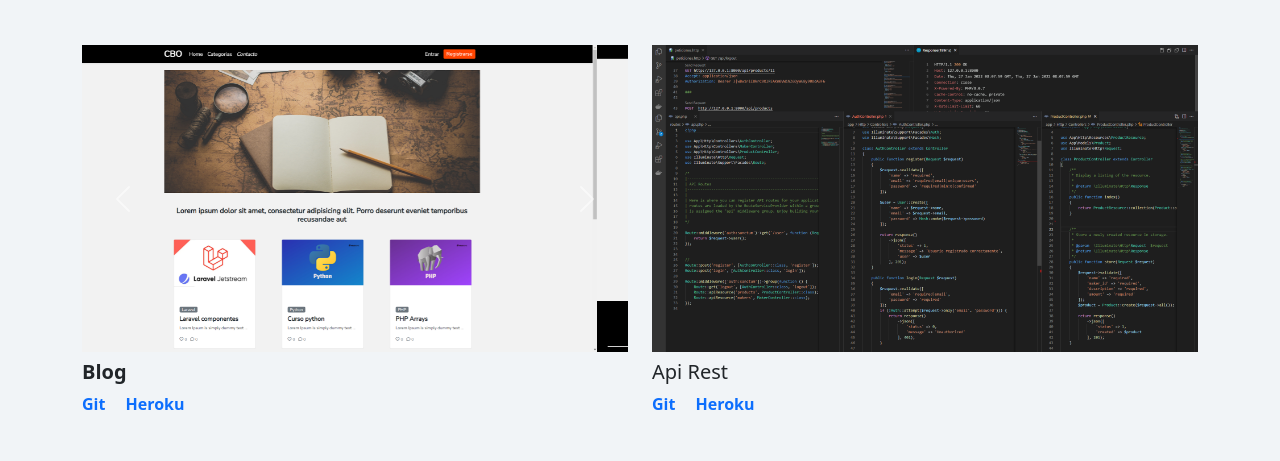
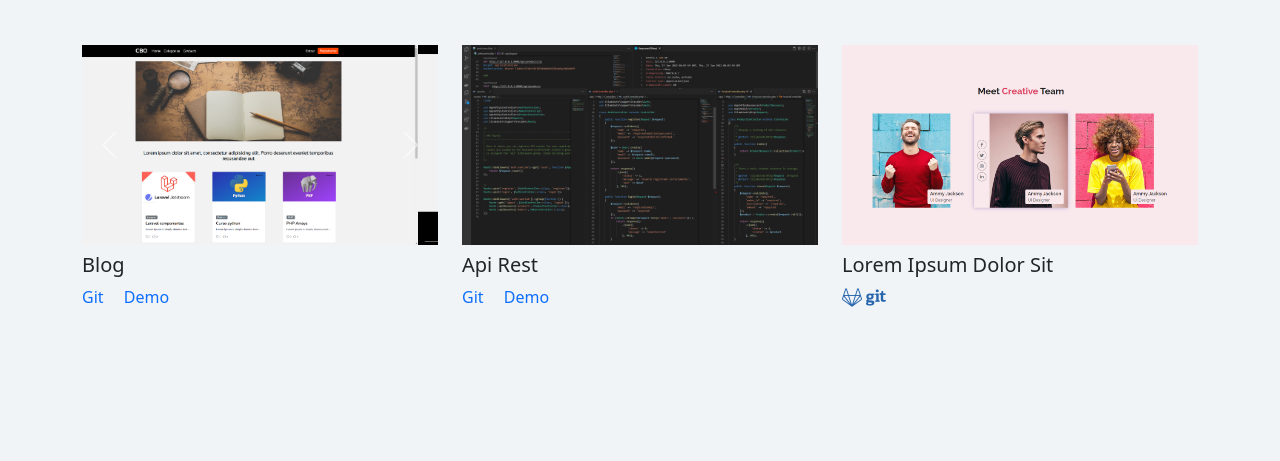
Before and after one commit to carlosbernuyobregon/portfolio, a plain HTML site: page index.html in a window 1280 px wide. Shown: the part 1691-2152 px from the top of the page. Drawn offline with nearby package versions, Linux system fonts and the light colour scheme.

Commit message:
portfolio cv

```diff
--- a/index.html
+++ b/index.html
@@ -78,10 +78,9 @@
                     </div>
                     <div class="row">
                         <div class="col-lg-12 d-flex align-items-center pt-3">
-                            <a class="btn btn-maroon me-5" href="">Descargar CV</a>
+                            <a class="btn btn-maroon me-5" href="carlosbernuy.pdf" download>Descargar CV</a>
                             <div class="social-link">
                                 <a class="text-dark me-2" href="#"><i class="fab fa-facebook-f fa-lg"></i></a>
-                                <a class="text-dark me-2" href="#"><i class="fab fa-twitter fa-lg"></i></a>
                                 <a class="text-dark me-2" href="#"><i class="fab fa-instagram fa-lg"></i></a>
                                 <a class="text-dark me-2" href="#"><i class="fab fa-linkedin-in fa-lg"></i></a>
                             </div>
@@ -208,7 +207,7 @@
                 </div>
             </div>
             <div class="row">
-                <div class="col-lg-6 col-md-6">
+                <div class="col-lg-4 col-md-6">
                     <div class="portfolio-item">
                         <!-- --------- -->
                         <div id="carouselExampleControls" class="carousel slide" data-bs-ride="carousel">
@@ -220,7 +219,7 @@
                                     <img class="w-100" src="img/blog/blog03.png" alt="portfolio item">
                                 </div>
                                 <div class="carousel-item">
-                                    <img class="w-100" src="img/blog/blog02.png" alt="portfolio item">
+                                    <img class="w-100" src="img/blog/blog04.png" alt="portfolio item">
                                 </div>
                             </div>
                             <button class="carousel-control-prev" type="button"
@@ -235,32 +234,32 @@
                             </button>
                         </div>
                         <!-- --------- -->
-                        <h3 class="text-capitalize fs-5 fw-bold my-2">Blog</h3>
+                        <h3 class="text-capitalize fs-5 my-2">Blog</h3>
                         <p class="mb-5">
-                            <a class="text-decoration-none fw-bold me-3" target="_blank"
+                            <a class="text-decoration-none me-3" target="_blank"
                                 href="https://gitlab.com/carlosbernuyobregon/practicas/-/tree/roles/blogLivewire">
                                 Git
                             </a>
-                            <a class="text-decoration-none fw-bold" target="_blank"
-                                href="http://cbo-blog.herokuapp.com/">Heroku</a>
+                            <a class="text-decoration-none" target="_blank"
+                                href="http://cbo-blog.herokuapp.com/">Demo</a>
                         </p>
                     </div>
                 </div>
-                <div class="col-lg-6 col-md-6">
+                <div class="col-lg-4 col-md-6">
                     <div class="portfolio-item">
                         <img class="w-100" src="img/api-rest/api-rest02.png" alt="portfolio item">
                         <h3 class="text-capitalize fs-5 my-2">Api Rest</h3>
                         <p class="mb-5">
-                            <a class="text-decoration-none fw-bold me-3" target="_blank"
+                            <a class="text-decoration-none me-3" target="_blank"
                                 href="https://gitlab.com/carlosbernuyobregon/api-rest_laravel/-/tree/main/apiRest_laravel">
                                 Git
                             </a>
-                            <a class="text-decoration-none fw-bold" target="_blank"
-                                href="https://api-rest-laravel.herokuapp.com/">Heroku</a>
+                            <a class="text-decoration-none" target="_blank"
+                                href="https://api-rest-laravel.herokuapp.com/">Demo</a>
                         </p>
                     </div>
                 </div>
-                <div class="col-lg-6 col-md-6">
+                <div class="col-lg-4 col-md-6">
                     <div class="portfolio-item">
                         <img class="w-100" src="img/portfolio/3.jpg" alt="portfolio item">
                         <h3 class="text-capitalize fs-5 my-2">Lorem ipsum dolor sit</h3>
```
Also changed, not shown: 1 other file.
